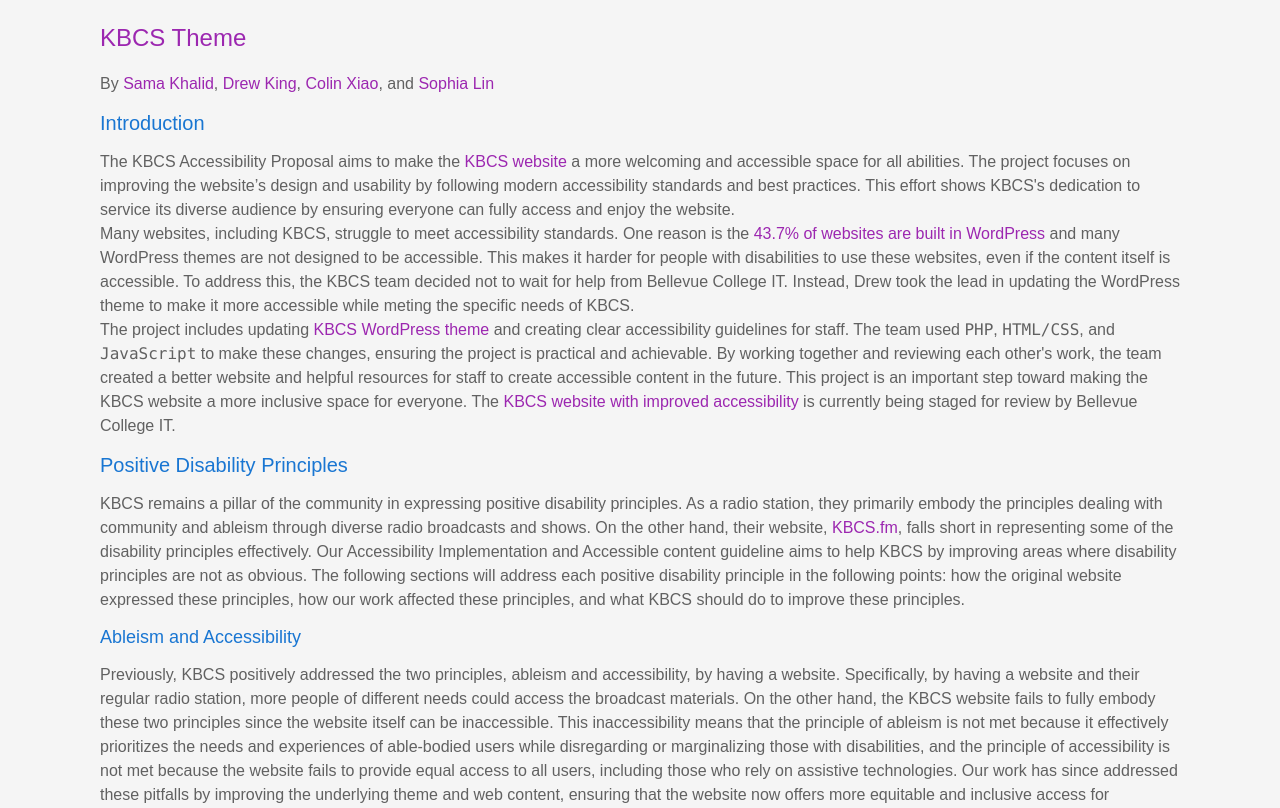
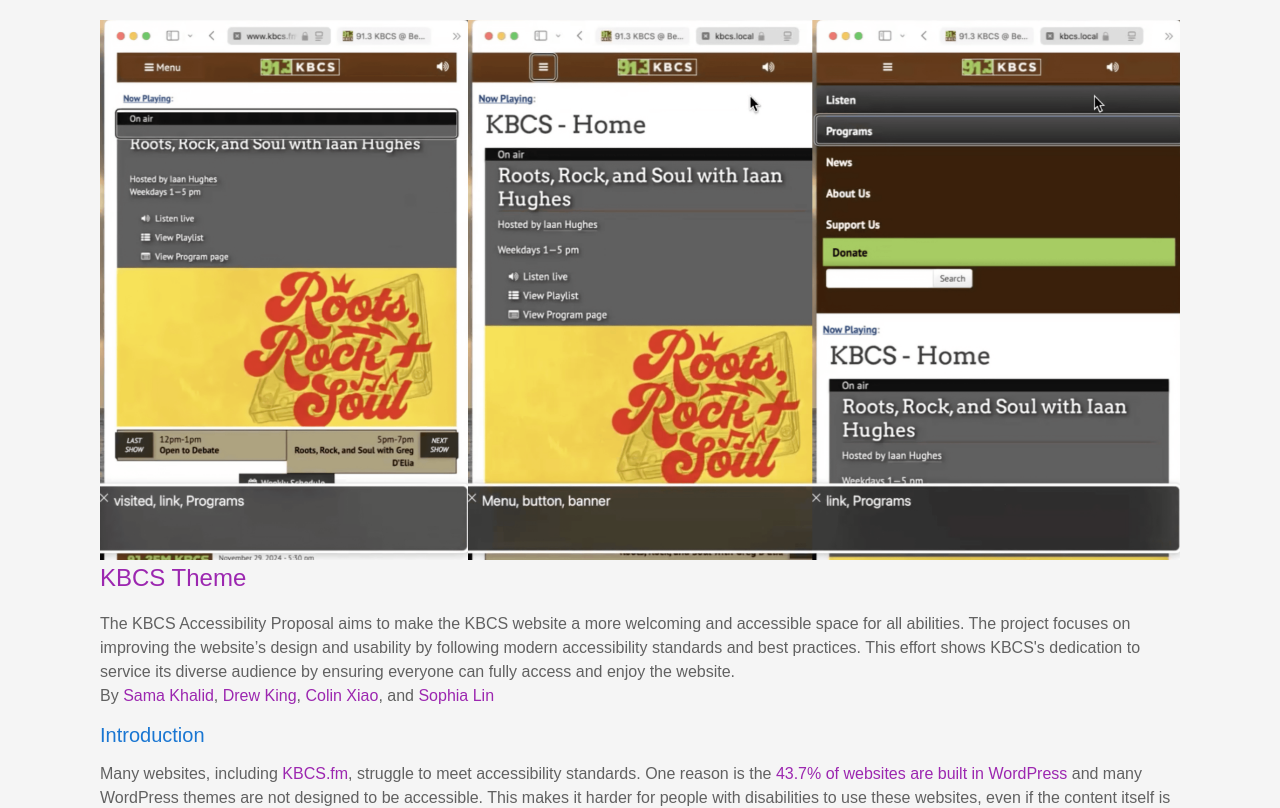
Before and after one commit to andrewpking/kingdrewsea-portfolio, a Next.js app: page /kbcs in a window 1280 px wide. Shown: the top 808 px of the page. Built offline with nearby package versions, Linux system fonts and the light colour scheme.

Commit message:
Added MdxPage component to this page.

```diff
--- a/src/app/kbcs/page.mdx
+++ b/src/app/kbcs/page.mdx
@@ -1,15 +1,19 @@
+import MdxPage from '../components/MdxPage'
 import '../styles.scss'
 
-<main className="project-page">
-# KBCS Theme
+export const metadata = {
+  title: 'KBCS Theme',
+  description: 'The KBCS Accessibility Proposal aims to make the KBCS website a more welcoming and accessible space for all abilities. The project focuses on improving the website’s design and usability by following modern accessibility standards and best practices. This effort shows KBCS\'s dedication to service its diverse audience by ensuring everyone can fully access and enjoy the website.',
+  image: '/images/KBCS_Menu-Bar_Flow.png',
+  imageAlt: 'some alt text'
+}
 
+<MdxPage metadata={metadata}>
 By [Sama Khalid][1], [Drew King][2], [Colin Xiao][3], and [Sophia Lin][4]
 
 ## Introduction
 
-The KBCS Accessibility Proposal aims to make the [KBCS website][5] a more welcoming and accessible space for all abilities. The project focuses on improving the website’s design and usability by following modern accessibility standards and best practices. This effort shows KBCS's dedication to service its diverse audience by ensuring everyone can fully access and enjoy the website.
-
-Many websites, including KBCS, struggle to meet accessibility standards. One reason is the [43.7% of websites are built in WordPress][6] and many WordPress themes are not designed to be accessible. This makes it harder for people with disabilities to use these websites, even if the content itself is accessible. To address this, the KBCS team decided not to wait for help from Bellevue College IT. Instead, Drew took the lead in updating the WordPress theme to make it more accessible while meting the specific needs of KBCS.
+Many websites, including [KBCS.fm][5], struggle to meet accessibility standards. One reason is the [43.7% of websites are built in WordPress][6] and many WordPress themes are not designed to be accessible. This makes it harder for people with disabilities to use these websites, even if the content itself is accessible. To address this, the KBCS team decided not to wait for help from Bellevue College IT. Instead, Drew took the lead in updating the WordPress theme to make it more accessible while meting the specific needs of KBCS.
 
 The project includes updating [KBCS WordPress theme][7] and creating clear accessibility guidelines for staff. The team used `PHP`, `HTML/CSS`, and `JavaScript` to make these changes, ensuring the project is practical and achievable. By working together and reviewing each other's work, the team created a better website and helpful resources for staff to create accessible content in the future. This project is an important step toward making the KBCS website a more inclusive space for everyone. The [KBCS website with improved accessibility][8] is currently being staged for review by Bellevue College IT.
 
@@ -134,4 +138,4 @@
 
 [image-1]: /public/images/KBCS_Menu-Bar_Flow.png "Figure 1"
 
-</main>
+</MdxPage>
```
